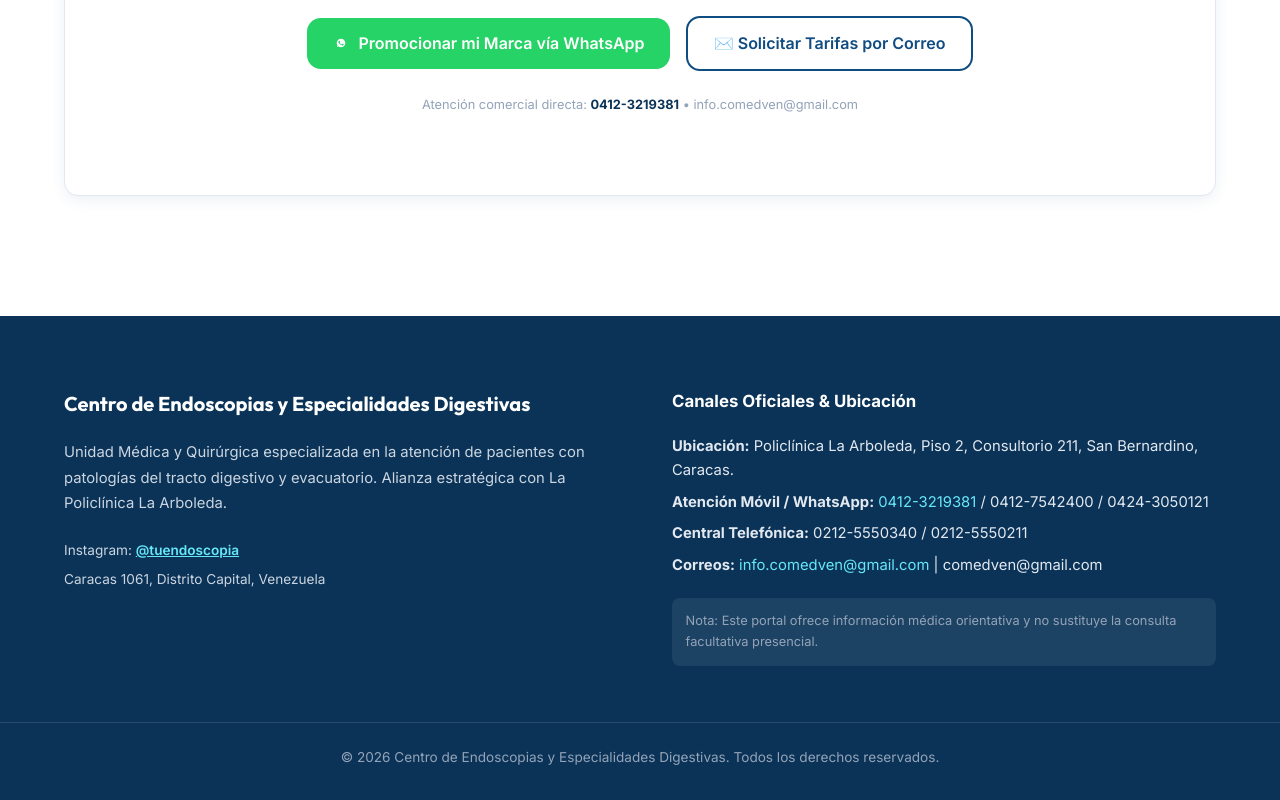
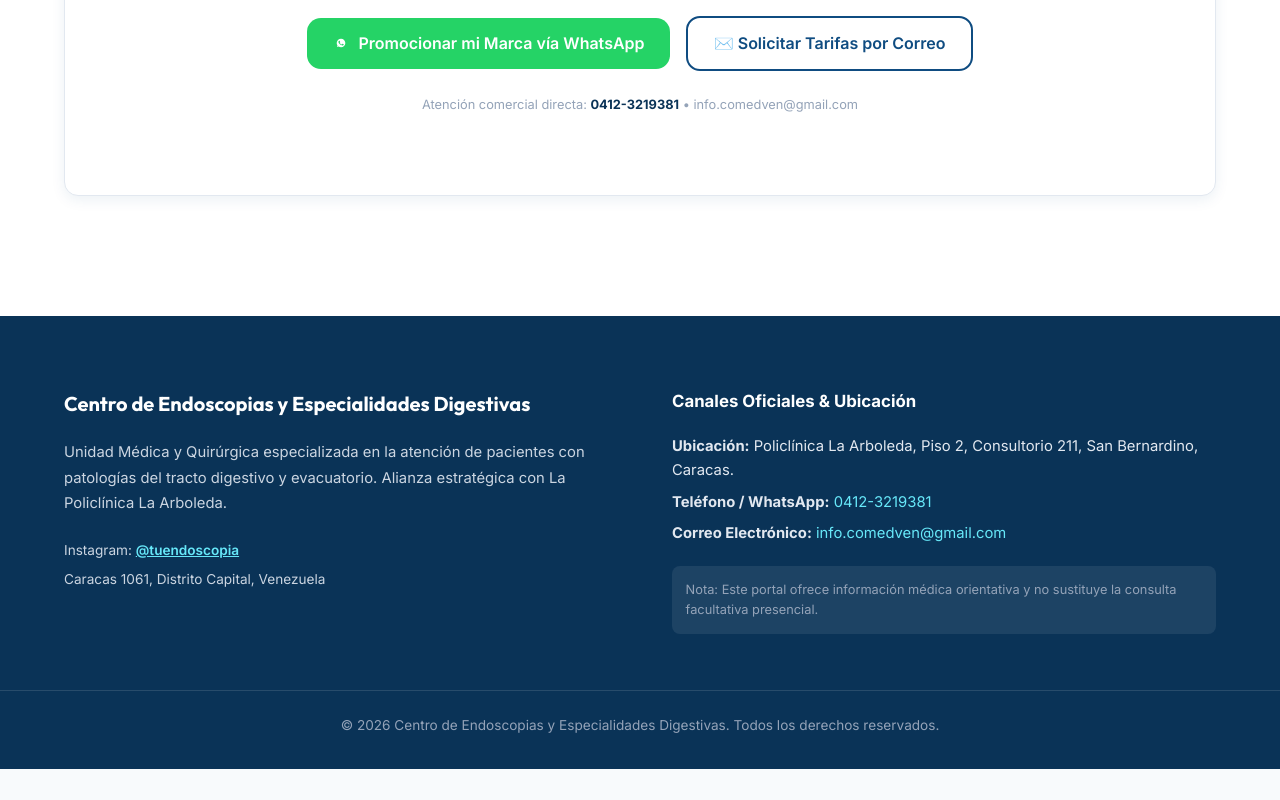
Before and after one commit to luisge12/COMEDVEN, a Next.js app: page / in a window 1280 px wide. Shown: the part 5786-6586 px from the top of the page. After the commit the page ends 6555 px from the top, so only its background shows below. Built offline with nearby package versions, Linux system fonts and the light colour scheme.

Commit message:
Simplificar canales de contacto en footer a un solo telefono y un solo correo

```diff
--- a/src/components/Footer.tsx
+++ b/src/components/Footer.tsx
@@ -36,21 +36,16 @@ export default function Footer() {
             <strong>Ubicación:</strong> Policlínica La Arboleda, Piso 2, Consultorio 211, San Bernardino, Caracas.
           </p>
           <p style={{ fontSize: '0.925rem', marginBottom: '0.5rem' }}>
-            <strong>Atención Móvil / WhatsApp:</strong>{' '}
+            <strong>Teléfono / WhatsApp:</strong>{' '}
             <a href="https://wa.me/584123219381" target="_blank" rel="noopener noreferrer" style={{ color: '#67e8f9' }}>
               0412-3219381
-            </a>{' '}
-            / 0412-7542400 / 0424-3050121
-          </p>
-          <p style={{ fontSize: '0.925rem', marginBottom: '0.5rem' }}>
-            <strong>Central Telefónica:</strong> 0212-5550340 / 0212-5550211
+            </a>
           </p>
           <p style={{ fontSize: '0.925rem', marginBottom: '1.25rem' }}>
-            <strong>Correos:</strong>{' '}
+            <strong>Correo Electrónico:</strong>{' '}
             <a href="mailto:info.comedven@gmail.com" style={{ color: '#67e8f9' }}>
               info.comedven@gmail.com
-            </a>{' '}
-            | comedven@gmail.com
+            </a>
           </p>
           <div style={{ backgroundColor: 'rgba(255, 255, 255, 0.08)', padding: '0.85rem', borderRadius: 'var(--radius-sm)', fontSize: '0.8rem', color: '#94a3b8' }}>
             Nota: Este portal ofrece información médica orientativa y no sustituye la consulta facultativa presencial.
```
